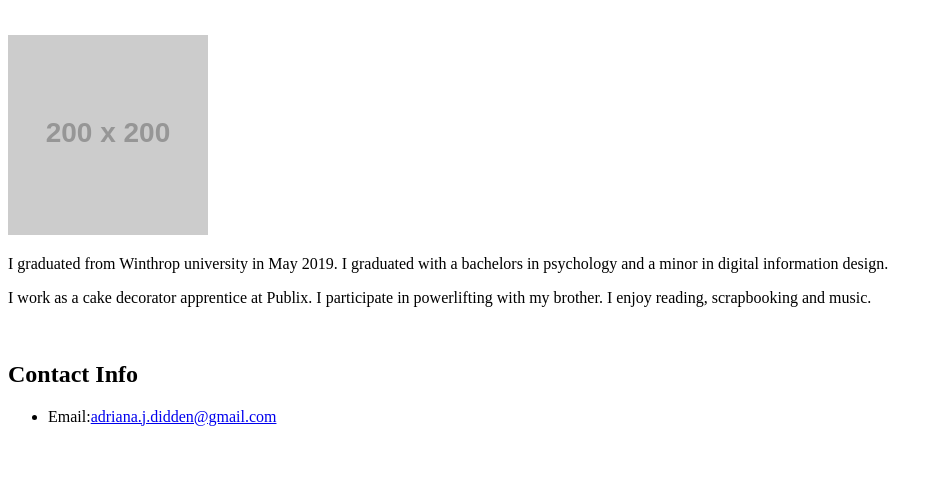
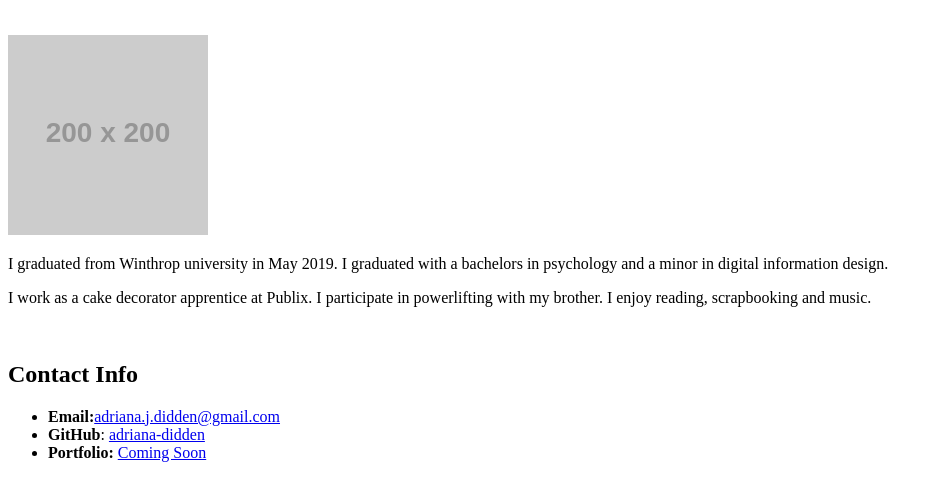
Before and after one commit to adriana-didden/student-bio, a plain HTML site: page index.html in a window 1280 px wide. Shown: the part 110-610 px from the top of the page, without its empty margins (0-943 px from the left). Drawn offline with Linux system fonts and the light colour scheme; placeholder pictures from the web are drawn by us.

Commit message:
added strong tag to contact info

```diff
--- a/index.html
+++ b/index.html
@@ -21,7 +21,9 @@
 
         <h2>Contact Info</h2>
         <ul>
-            <li>Email:<a href="mailto:adriana.j.didden@gmail.com? subject=subject text">adriana.j.didden@gmail.com</a></li>
+            <li><strong>Email:</strong><a href="mailto:adriana.j.didden@gmail.com? subject=subject text">adriana.j.didden@gmail.com</a></li>
+            <li><strong>GitHub</strong>: <a href="https://github.com/adriana-didden" target="_blank">adriana-didden</a></li>
+            <li><strong>Portfolio:</strong> <a href="#">Coming Soon</a></li>
         </ul>
     </body>
 </html>
```
